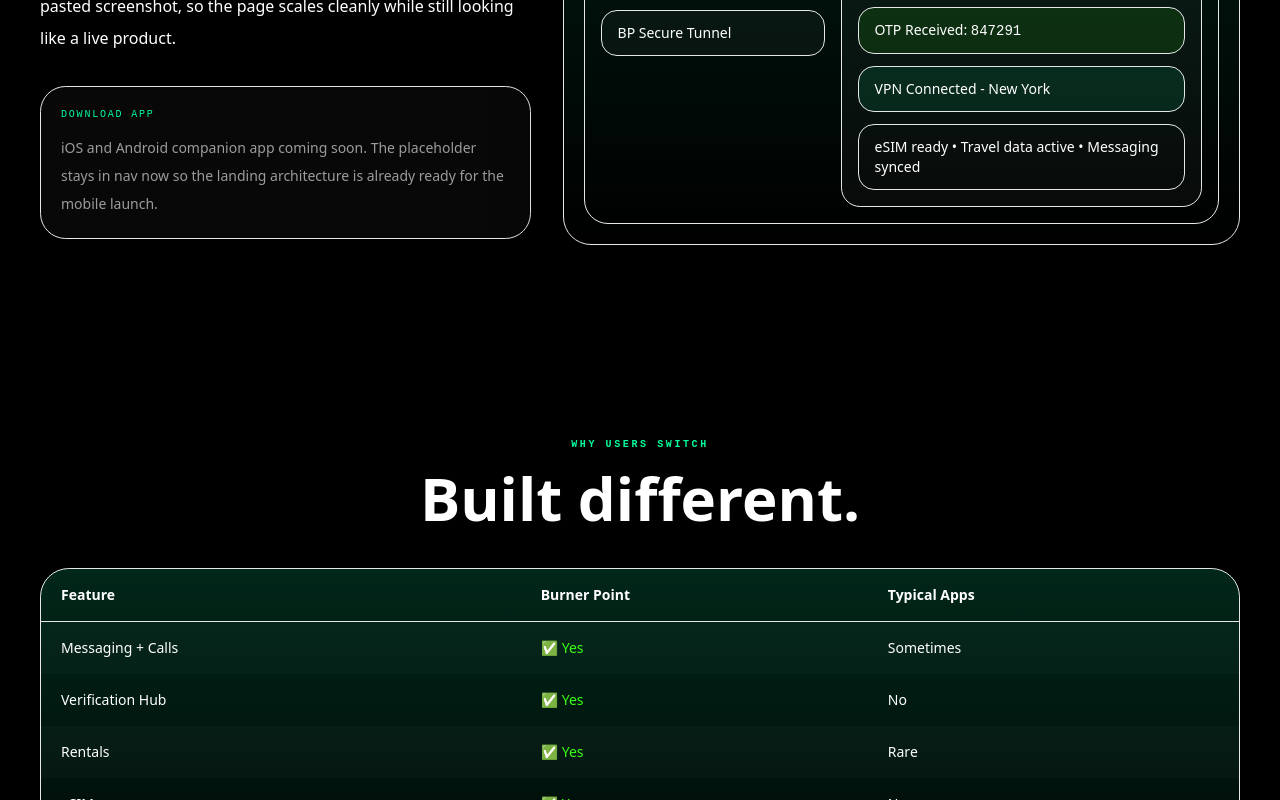
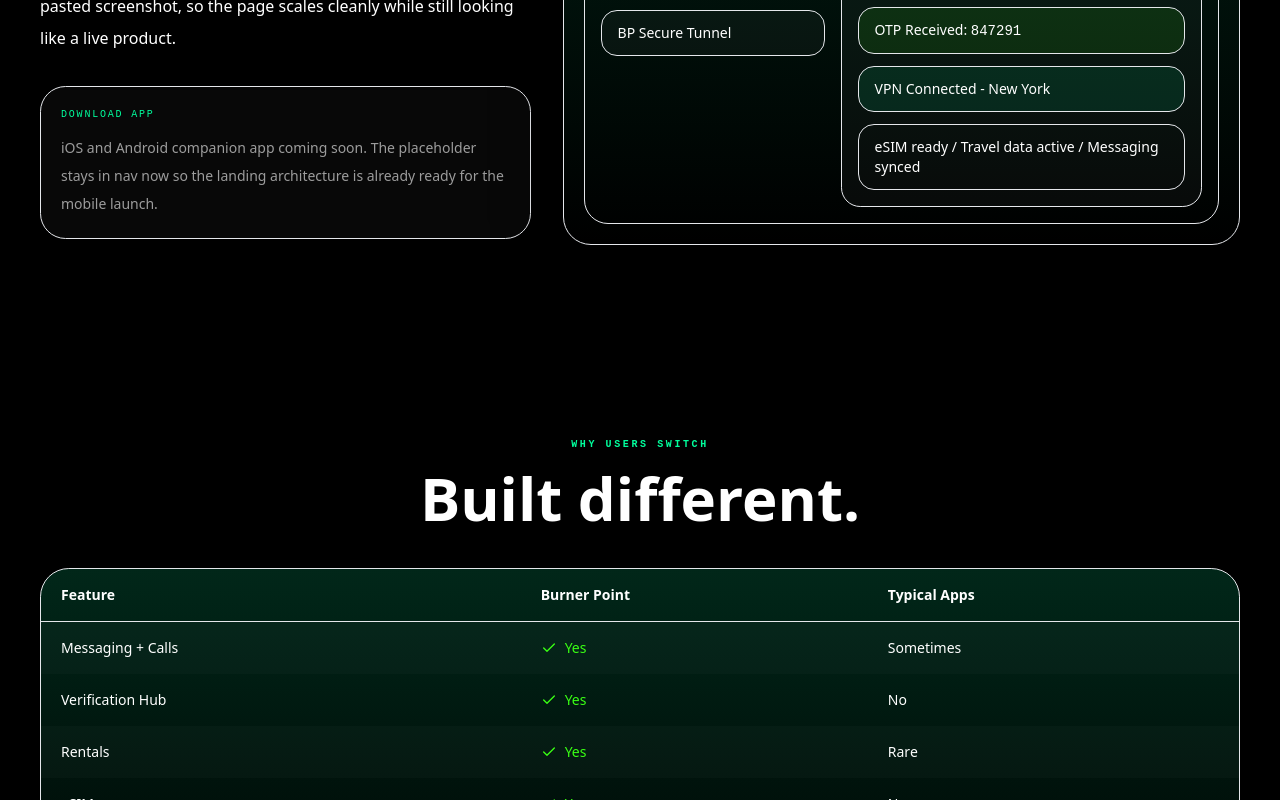
Before and after one commit to bykingsleystudio/burner-point, a Next.js app in the folder apps/web/: page / in a window 1280 px wide. Shown: the part 4840-5640 px from the top of the page. Built offline with nearby package versions, Linux system fonts and the light colour scheme; no server answers.

Commit message:
fix: polish burner point landing copy

```diff
--- a/apps/web/src/components/sections/bp-homepage.tsx
+++ b/apps/web/src/components/sections/bp-homepage.tsx
@@ -700,7 +700,7 @@ function DashboardPreviewSection() {
                           VPN Connected - New York
                         </div>
                         <div className="rounded-[1rem] border border-white/8 bg-black/22 px-4 py-3 text-sm text-white/66">
-                          eSIM ready • Travel data active • Messaging synced
+                          eSIM ready / Travel data active / Messaging synced
                         </div>
                       </div>
                     </div>
@@ -736,7 +736,10 @@ function ComparisonSection() {
               )}
             >
               <div className="text-white/74">{feature}</div>
-              <div className="text-[#39FF14]">✅ {burnerPoint}</div>
+              <div className="flex items-center gap-2 text-[#39FF14]">
+                <Check className="h-4 w-4" />
+                <span>{burnerPoint}</span>
+              </div>
               <div className="text-white/56">{typical}</div>
             </div>
           ))}
@@ -894,7 +897,7 @@ function LandingFooter() {
         </div>
 
         <div className="mt-10 border-t border-white/8 pt-6 text-sm text-white/42 sm:flex sm:items-center sm:justify-between">
-          <p>© 2026 Burner Point. All rights reserved.</p>
+          <p>(c) 2026 Burner Point. All rights reserved.</p>
           <div className="mt-3 flex flex-wrap gap-4 sm:mt-0">
             <Link href="/terms-of-service" className="transition hover:text-[#00FF9D]">Terms of Service</Link>
             <Link href="/privacy-policy" className="transition hover:text-[#00FF9D]">Privacy Policy</Link>
```
